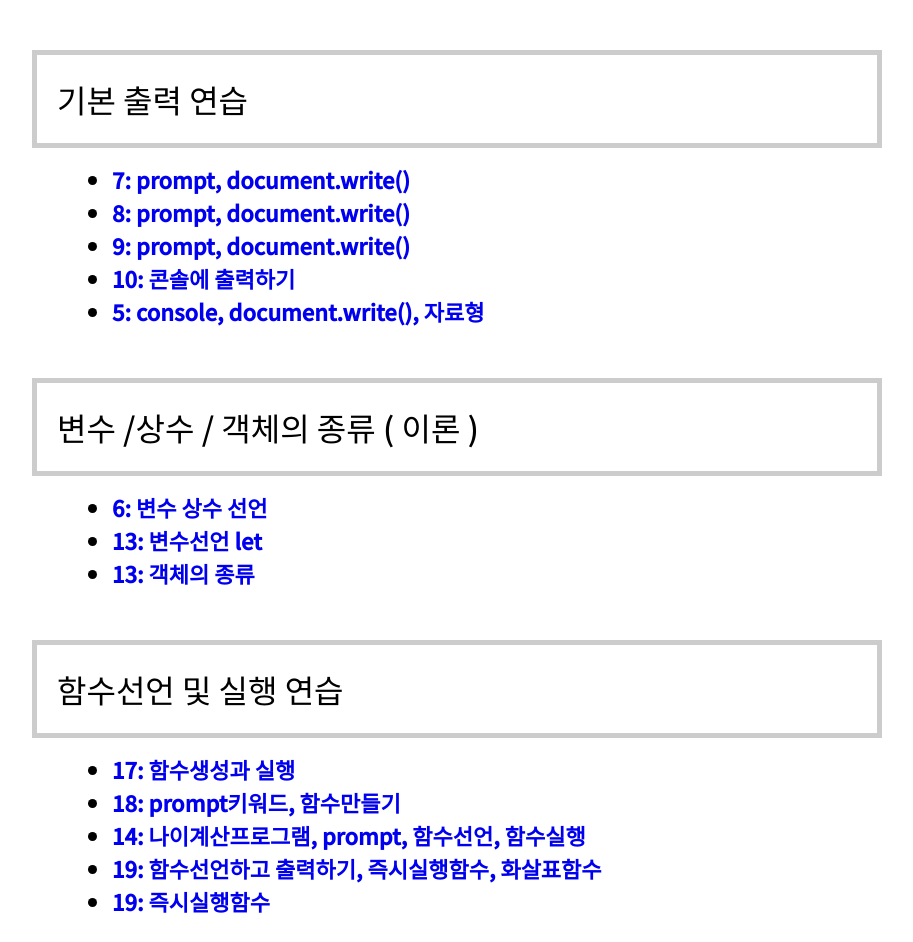
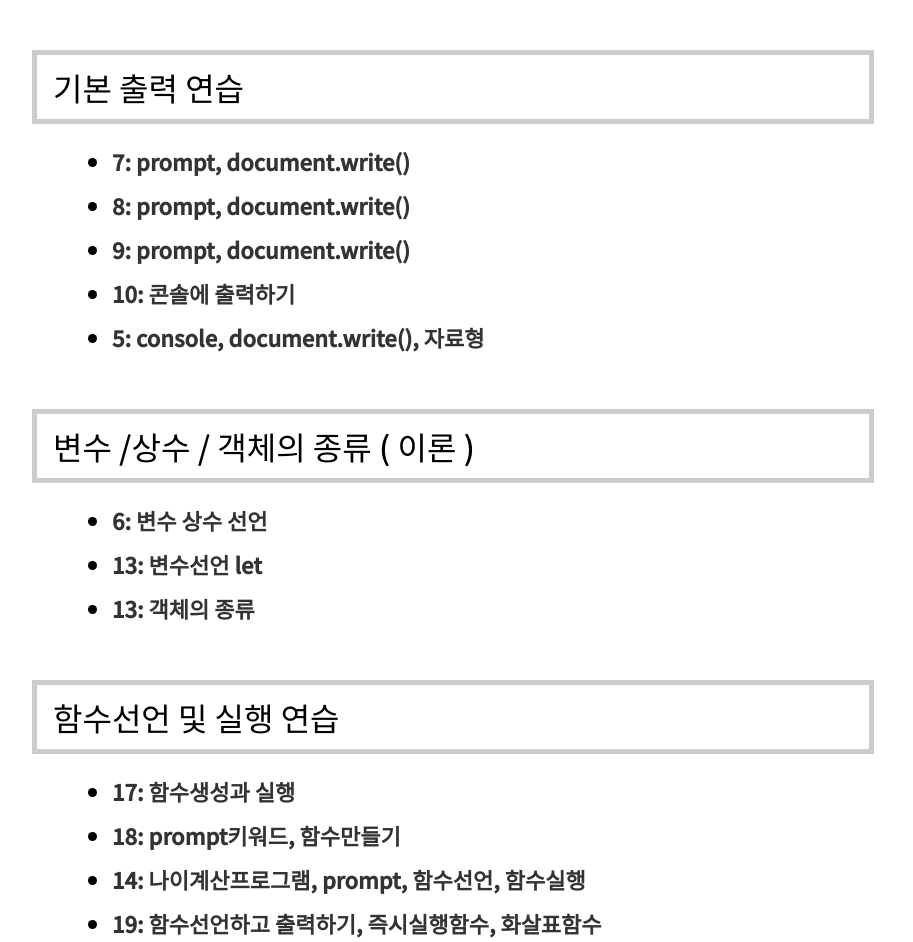
Before and after one commit to sevenpia/jst, a plain HTML site: page index.html in a window 1280 px wide. Shown: the top 942 px of the page, without its empty margins (98-1011 px from the left). Drawn offline with Linux system fonts and the light colour scheme.

Commit message:
css modi

```diff
--- a/css/jst0.css
+++ b/css/jst0.css
@@ -10,6 +10,17 @@ a {
   text-decoration: none;
 }
 
+a:link,
+a:visited {
+  color: #333;
+}
+a:hover {
+  color: coral;
+}
+a:active.a:focus {
+  color: cyan;
+}
+
 ul {
   width: 900px;
   margin: 0 auto;
@@ -17,7 +28,11 @@ ul {
 
 ul,
 li {
-  line-height: 1.5em;
+  line-height: 1em;
+}
+
+li {
+  line-height: 2em;
 }
 
 .mt30 {
@@ -30,8 +45,9 @@ li {
 
 .gbox {
   border: 5px solid #ccc;
-  padding: 20px;
+  padding: 1rem;
   margin-left: -80px;
   margin-bottom: 15px;
   width: 800px;
+  line-height: 2rem;
 }
```
